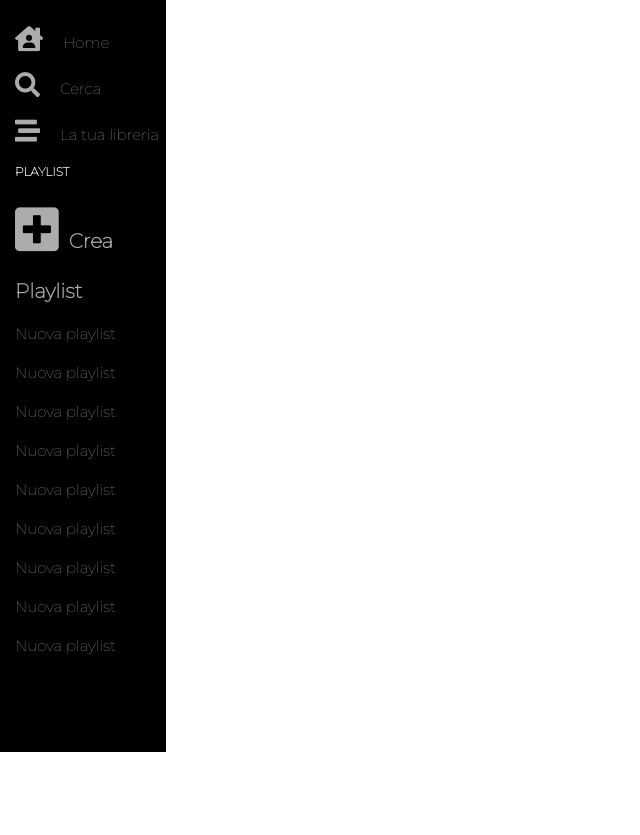
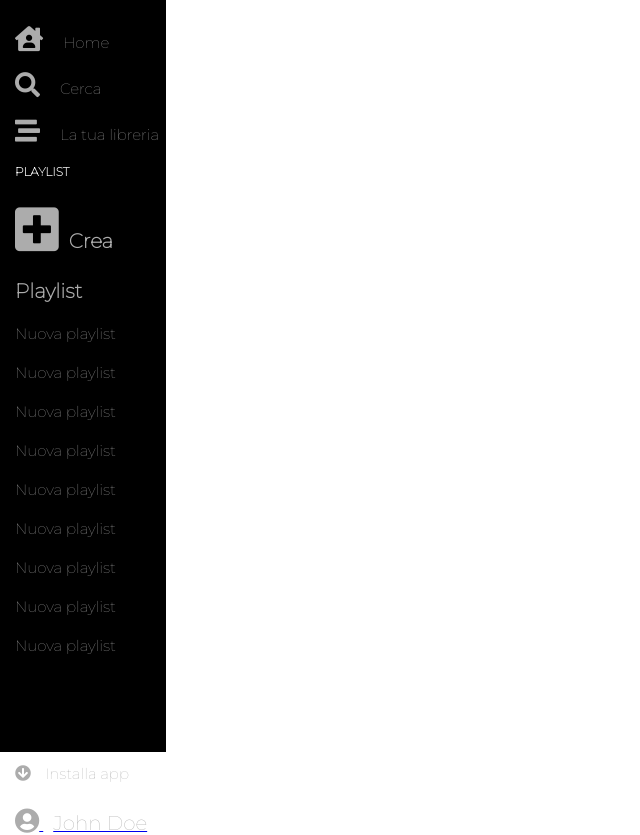
Before and after one commit to capdavide278/html-css-spotifyweb, a plain HTML site: page index.html in a window 1280 px wide. Shown: the part 48-883 px from the top of the page, without its empty margins (0-640 px from the left). Before the commit the page ends 800 px from the top, so only its background shows below. Drawn offline with Linux system fonts and the light colour scheme.

Commit message:
inserimento dell' installazione e del profilo fine parte sinistra

```diff
--- a/css/style.css
+++ b/css/style.css
@@ -75,3 +75,19 @@ span{
 }
 
 /* installa app + profilo utente */
+.fa-arrow-circle-down{
+    color: #acacac;
+    margin-left: 15px;
+    margin-top: 90px;
+}
+
+#installa{
+    font-size: 15px;
+}
+
+.fa-user-circle{
+    color: #acacac;
+    margin-left: 15px;
+    margin-top: 25px;
+    font-size: 25px;
+}
--- a/index.html
+++ b/index.html
@@ -39,7 +39,12 @@
                 </ul>
 
                 <!-- Installa app più nome profilo -->
+                <i class="fas fa-arrow-circle-down"></i>
+                <span id="installa">Installa app</span>
+                <br>
 
+                <a href="#" id="profilo"><i class="fas fa-user-circle"></i>
+                <span>John Doe</span></a>
             </div>
         </nav>
     </header>
```
